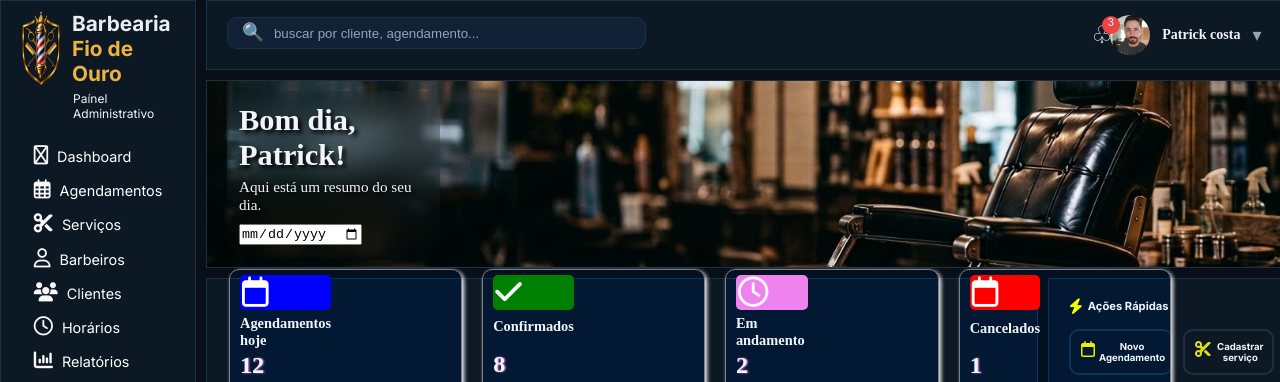
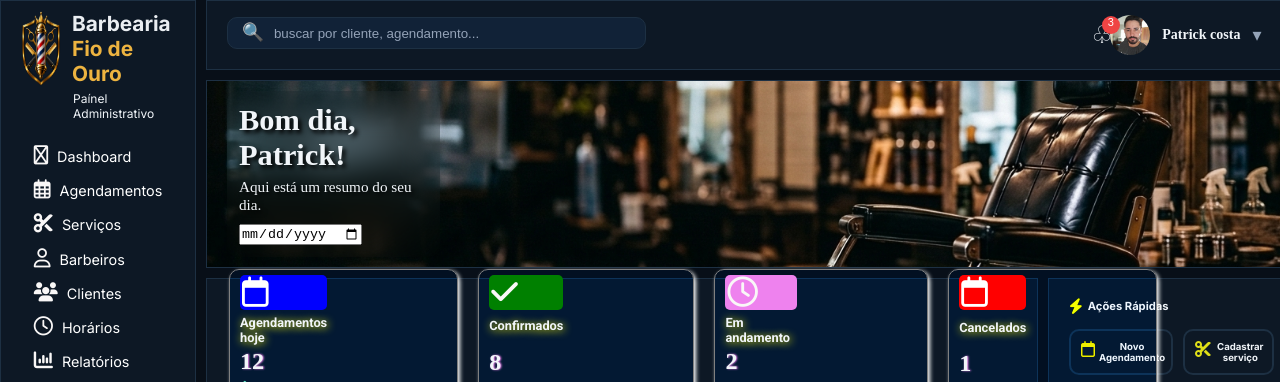
Before and after one commit to Alissongutierres/barbearia-agente, a plain HTML site: page index.html in a window 1280 px wide. Shown: the top 382 px of the page. Drawn offline with Linux system fonts and the light colour scheme.

Commit message:
painel mais uma atualização

```diff
--- a/style.css
+++ b/style.css
@@ -1,4 +1,6 @@
 @import url('https://fonts.googleapis.com/css2?family=Inter:wght@400;500;600;700&display=swap');
+
+@import url('https://fonts.googleapis.com/css2?family=Roboto:ital,wght@0,100..900;1,100..900&display=swap');
 
 * {
     margin: 0;
@@ -261,9 +263,11 @@
 }
 
 .painel-item > h3 {
-    font-size: 0.9rem;
+    font-family: "Roboto", sans-serif;
+    font-size: 0.8rem;
     text-align: left;
     margin-top: 5px;
+    text-shadow: 1px 1px 8px yellow;
 }
 
 .painel-item > .number {
```
